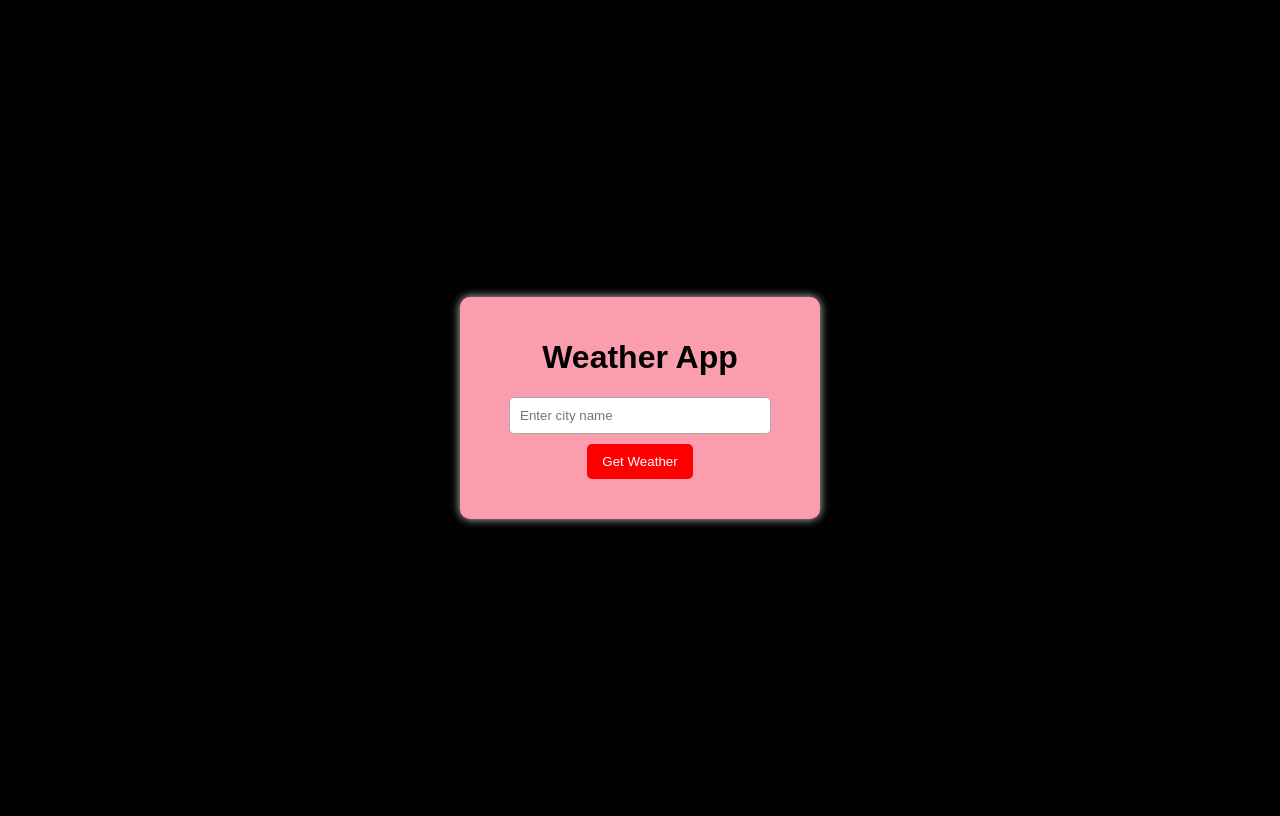
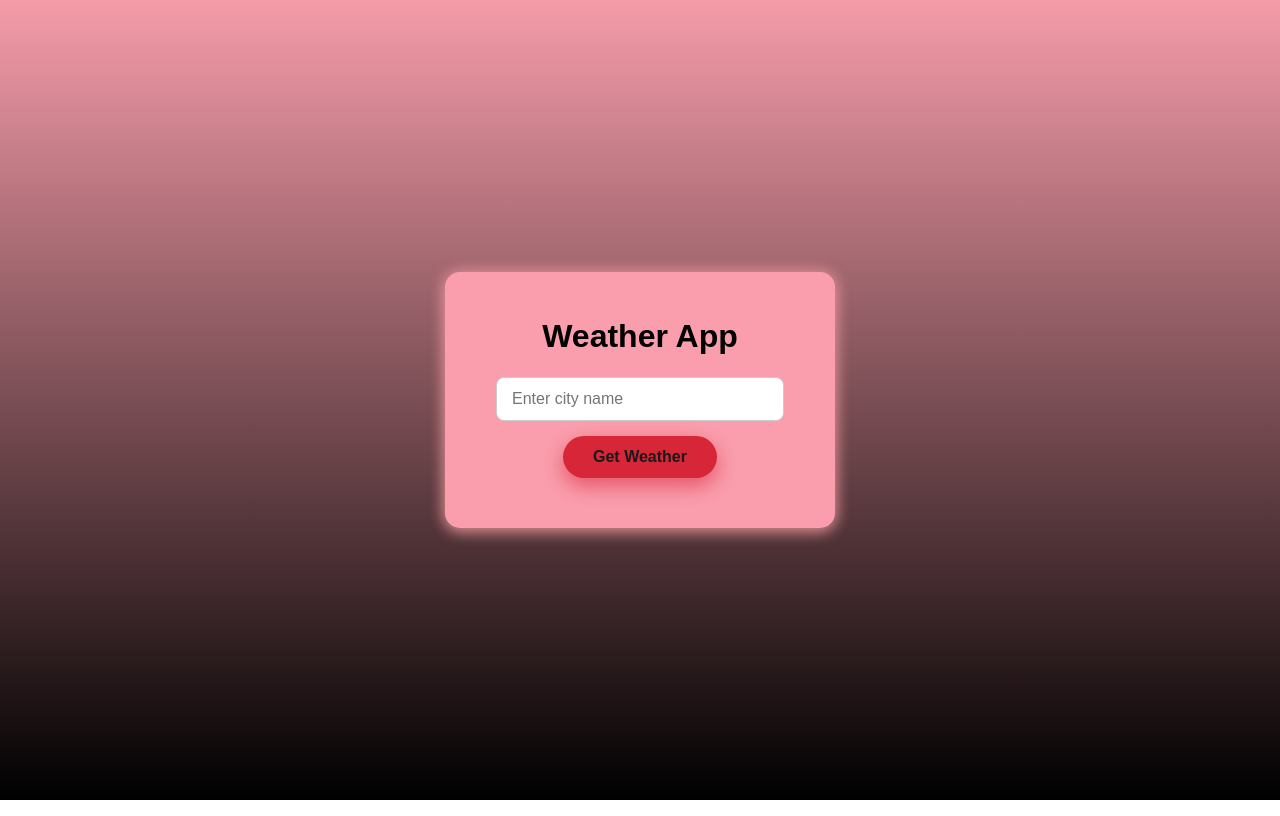
Before and after one commit to Sujan-2006/WEATHER-UI, a plain HTML site: page index.html in a window 1280 px wide. Drawn offline with Linux system fonts and the light colour scheme.

Commit message:
css file mod

```diff
--- a/styles.css
+++ b/styles.css
@@ -1,43 +1,77 @@
 body {
   font-family: Arial, sans-serif;
-    background: black;
+  background: linear-gradient(360deg, #000000, #f59ca9);
   display: flex;
   justify-content: center;
   align-items: center;
   height: 100vh;
+  margin: 0;
 }
 
 .weather-app {
   background: rgb(250, 158, 173);
-    padding: 20px 30px;
-    border-radius: 10px;
-    box-shadow: 0 0 10px #ccc;
+  padding: 25px 35px;
+  border-radius: 15px;
+  box-shadow:
+    0 4px 15px rgba(245, 156, 163, 0.6),
+    0 0 15px rgba(245, 156, 163, 0.7);
   text-align: center;
-    width: 300px;
+  width: 320px;
+  transform: scale(0.95);
+  animation: popIn 0.5s forwards;
+  transition: box-shadow 0.3s ease, transform 0.3s ease;
+}
+
+@keyframes popIn {
+  to {
+    transform: scale(1);
+  }
+}
+
+.weather-app:hover {
+  box-shadow:
+    0 6px 25px rgba(245, 156, 163, 0.9),
+    0 0 25px rgba(245, 156, 163, 1);
+  transform: scale(1.02);
 }
 
 input {
   width: 80%;
-    padding: 10px;
-    margin-bottom: 10px;
-    border-radius: 5px;
-    border: 1px solid #aaa;
+  padding: 12px 15px;
+  margin-bottom: 15px;
+  border-radius: 8px;
+  border: 1px solid #ccc;
+  font-size: 16px;
+  transition: border-color 0.3s ease, box-shadow 0.3s ease;
+}
+
+input:focus {
+  outline: none;
+  border-color: #f58298;
+  box-shadow: 0 0 8px rgba(245, 130, 152, 0.7);
 }
 
 button {
-    padding: 10px 15px;
+  padding: 12px 30px;
   border: none;
-    border-radius: 5px;
-    background: red;
-    color: white;
+  border-radius: 50px;
+  background: #d72638;
+  color: rgb(25, 25, 26);
   cursor: pointer;
+  font-weight: bold;
+  font-size: 16px;
+  transition: background-color 0.3s ease, box-shadow 0.3s ease;
+  box-shadow: 0 8px 20px rgba(215, 38, 56, 0.6);
 }
 
 button:hover {
-    background: pink;
+  background: #f95c70;
+  box-shadow: 0 6px 20px rgba(249, 92, 112, 0.8);
 }
 
 .weather-result {
-    margin-top: 20px;
-    font-size: 16px;
+  margin-top: 25px;
+  font-size: 18px;
+  color: #3a0e11;
+  font-weight: 500;
 }
```
Lines whose indentation alone changed are shown as unchanged.
